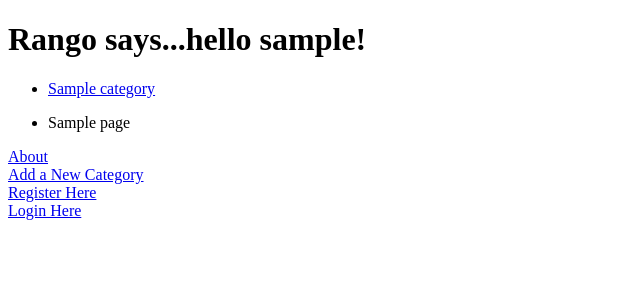
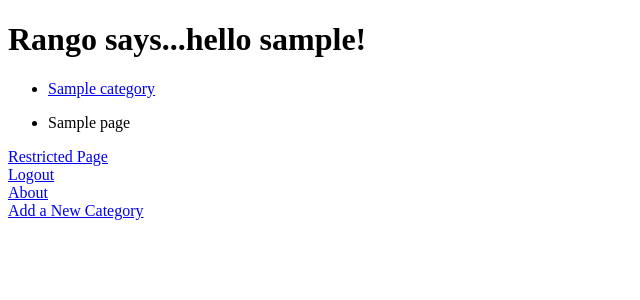
Before and after one commit to paulnicholsen27/tango_with_django, a Django app: page /rango/ in a window 1280 px wide. Shown: the top 300 px of the page, without its empty margins (0-640 px from the left). Run offline with Django 3.2, Linux system fonts and the light colour scheme; a user stored in the database is signed in; tables that the repository leaves empty hold one stand-in row (values such as "Sample post").

Commit message:
finished chapter 8

```diff
--- a/rango/urls.py
+++ b/rango/urls.py
@@ -9,4 +9,6 @@ urlpatterns = patterns('',
 	url(r'^add_category/$', views.add_category, name='add_category'),
 	url(r'^register/$', views.register, name='register'),
 	url(r'^login/$', views.user_login, name='login'),
+	url(r'^logout/$', views.user_logout, name='logout'),
+	url(r'^restricted/', views.restricted, name='restricted'),
 	)
--- a/rango/views.py
+++ b/rango/views.py
@@ -3,8 +3,9 @@ from django.template import RequestContext
 from django.shortcuts import render_to_response
 from rango.models import Category, Page, UserProfile
 from forms import CategoryForm, PageForm, UserProfileForm, UserForm
-from django.contrib.auth import authenticate, login
+from django.contrib.auth import authenticate, login, logout
 from django.http import HttpResponseRedirect
+from django.contrib.auth.decorators import login_required
 
 
 def decode_url(url):
@@ -38,6 +39,7 @@ def category(request, category_name_url):
 		pass
 	return render_to_response('rango/category.html', context_dict, context)
 
+@login_required
 def add_category(request):
 	context = RequestContext(request)
 
@@ -55,7 +57,7 @@ def add_category(request):
 
 	return render_to_response('rango/add_category.html', {'form':form}, context)
 
-
+@login_required
 def add_page(request, category_name_url):
 	print 'add_page called'
 	context = RequestContext(request)
@@ -129,7 +131,7 @@ def register(request):
 
 def user_login(request):
 	context = RequestContext(request)
-
+	errors = []
 	if request.method == 'POST':
 		username = request.POST['username']
 		password = request.POST['password']
@@ -142,11 +144,18 @@ def user_login(request):
 				login(request,user)
 				return HttpResponseRedirect('/rango/')
 			else:
-				return HttpResponse("Your account is inactive.")
+				errors.append("Your account is inactive.")
 
 		else:
 			print "Invalid login details: {0}, {1}".format(username, password)
-			return HttpResponse("invalid login details supplied.")
+			errors.append("Invalid login details supplied.")
+	return render_to_response('rango/login.html', {'errors': errors}, context)
 
-	else:
-		return render_to_response('rango/login.html', {}, context)
+@login_required
+def user_logout(request):
+	logout(request)
+	return HttpResponseRedirect('/rango/')
+
+@login_required
+def restricted(request):
+	return HttpResponse("you are logged in")
--- a/tango_with_django_project/settings.py
+++ b/tango_with_django_project/settings.py
@@ -161,3 +161,5 @@ LOGGING = {
         },
     }
 }
+
+LOGIN_URL = '/rango/login/'
--- a/templates/rango/category.html
+++ b/templates/rango/category.html
@@ -19,7 +19,9 @@
         {% else %}
             The specified category {{ category_name }} does not exist!
         {% endif %}
-     <div><a href="/rango/category/{{category_name_url}}/add_page">Add a New Page</a></div>
-
+    {% if user.is_authenticated %}
+     <div><a href="/rango/category/{{category_name_url}}/add_page">Add a New Page</a
+    ></div>
+    {% endif %}
     </body>
 </html>
--- a/templates/rango/index.html
+++ b/templates/rango/index.html
@@ -27,10 +27,19 @@
         		{% endfor %}
         	</ul>
         {% endif %}
-        <div><a href="/rango/about/">About</a></div>
-        <div><a href="/rango/add_category/">Add a New Category</a></div>
-        <div><a href="/rango/register/">Register Here</a>
-        <div><a href="/rango/login/">Login Here</a>
+
+        {% if user.is_authenticated %}
+        <a href="/rango/restricted/">Restricted Page</a><br />
+        <a href="/rango/logout/">Logout</a><br />
+        {% else %}
+        <a href="/rango/register/">Register Here</a><br />
+        <a href="/rango/login/">Login</a><br />
+        {% endif %}
+
+        <a href="/rango/about/">About</a><br/>
+        {% if user.is_authenticated %}
+        <a href="/rango/add_category/">Add a New Category</a><br />
+        {% endif %}
     </body>
 
 </html>
```
Also changed, not shown: templates/rango/login.html (+8 -2 lines), media/profile_images/Judge_Judy.jpg (added), 1 other file.
